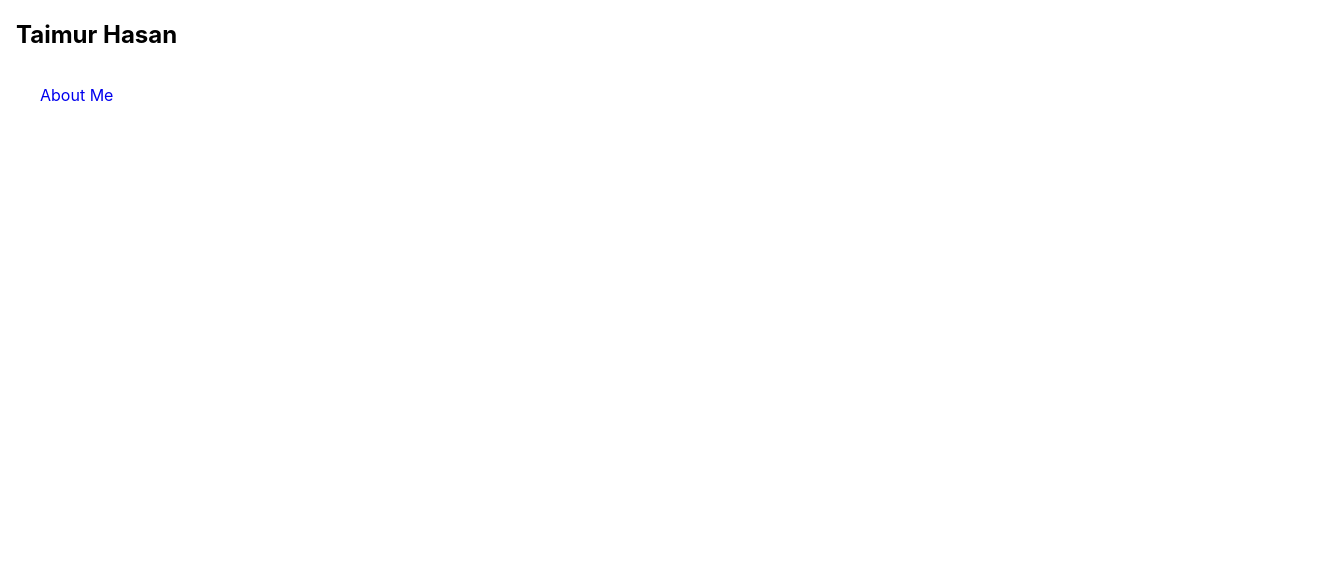
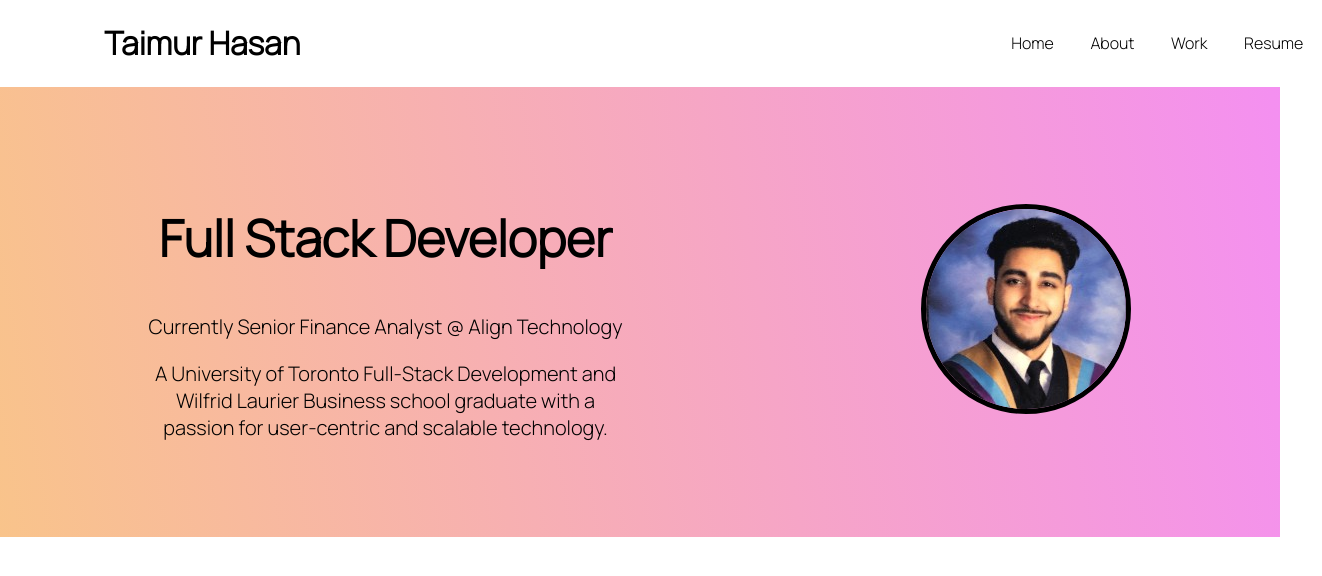
Before and after one commit to TaimurHasan/professional-portfolio-react, a React (Create React App) app: page / in a window 1280 px wide. Shown: the top 576 px of the page, 1322 px wide, since content can reach past the window. Built offline with nearby package versions, Linux system fonts and the light colour scheme.

Commit message:
added hero section - working on conditional rendering

```diff
--- a/public/index.html
+++ b/public/index.html
@@ -9,6 +9,9 @@
       name="description"
       content="Web site created using create-react-app"
     />
+    <link rel="preconnect" href="https://fonts.googleapis.com">
+    <link rel="preconnect" href="https://fonts.gstatic.com" crossorigin>
+    <link href="https://fonts.googleapis.com/css2?family=Inter:wght@300;500&family=Manrope:wght@200;300&display=swap" rel="stylesheet">
     <link rel="apple-touch-icon" href="%PUBLIC_URL%/logo192.png" />
     <!--
       manifest.json provides metadata used when your web app is installed on a
--- a/src/App.js
+++ b/src/App.js
@@ -1,13 +1,23 @@
-import React from "react";
-import Header from './components/Header'
+import React, { useState } from "react";
 import NavBar from "./components/NavBar/NavBar";
+import Hero from "./components/Hero";
 
 function App() {
+  const [sections] = useState([
+    { name: 'About' },
+    { name: 'Work' }
+  ])
+
+  const [currentSection, setCurrentSection ] = useState();
+
   return (
-    <div>
-      <Header />
-      <NavBar />
-    </div>
+    <main>
+      <NavBar
+        currentSection={currentSection}
+        setCurrentSection = {setCurrentSection}
+      />
+      <Hero currentSection={currentSection}/>
+    </main>
   );
 }
 
--- a/src/components/Header/index.js
+++ /dev/null
@@ -1,11 +0,0 @@
-import React from "react";
-
-function Header() {
-    return (
-        <header className = "flex-row px-2" id ="page">
-            <h2>Taimur Hasan</h2>
-        </header>
-    )
-};
-
-export default Header;
--- /dev/null
+++ b/src/components/Hero/Hero.module.css
@@ -0,0 +1,56 @@
+.hero {
+    background: hsla(31, 90%, 76%, 1);
+
+    background: linear-gradient(10deg, hsla(31, 90%, 76%, 1) 0%, hsla(302, 82%, 76%, 1) 100%);
+
+    background: -moz-linear-gradient(10deg, hsla(31, 90%, 76%, 1) 0%, hsla(302, 82%, 76%, 1) 100%);
+
+    background: -webkit-linear-gradient(10deg, hsla(31, 90%, 76%, 1) 0%, hsla(302, 82%, 76%, 1) 100%);
+
+    filter: progid: DXImageTransform.Microsoft.gradient( startColorstr="#F9C58D", endColorstr="#F492F0", GradientType=1 );
+}
+
+.HeroContent {
+    display: flex;
+    flex-direction: column;
+    justify-content: space-around;
+    align-items: center;
+    width: 100%;
+    height: 100%;
+}
+
+.HeroImage {
+    margin: 20px 20px;
+    border-radius: 50%;
+    border:solid 5px black;
+}
+
+.HeroContent h2 {
+    font-size: 50px;
+    font-weight: 2000;
+    text-align: center;
+    padding: 0 2%;
+}
+
+.HeroContent p {
+    font-size: 20px;
+    text-align: center;
+    padding: 0 2%;
+}
+
+.HeroIntro {
+    width: 100%;
+}
+
+@media screen and (min-width: 990px) {
+    .hero {
+        height: 450px;
+    }
+    .HeroContent {
+        flex-direction: row;
+    }
+
+    .HeroIntro {
+        width: 40%;
+    }
+}
--- /dev/null
+++ b/src/components/Hero/index.js
@@ -0,0 +1,30 @@
+import React from "react";
+import classes from "./Hero.module.css"
+
+function Hero (props) {
+    const {
+        currentSection
+    } = props;
+
+    return (
+
+        <section className={classes.hero}>
+            {!currentSection ? (
+            <div className={classes.HeroContent}>
+                <div className = {classes.HeroIntro}>
+                    <h2>Full Stack Developer</h2>
+                    <p>Currently Senior Finance Analyst @ Align Technology</p>
+                    <p>A University of Toronto Full-Stack Development and Wilfrid Laurier Business school graduate with a passion for user-centric and scalable technology.</p>
+                </div>
+                <div>
+                    <img className = {classes.HeroImage} src = "./assets/images/Headshot.jpg.jfif" />
+                </div>
+            </div>
+            ) : (
+                <div>ok</div>
+            )}
+        </section>
+    )
+};
+
+export default Hero;
--- a/src/components/NavBar/MobileNavigation.js
+++ b/src/components/NavBar/MobileNavigation.js
@@ -1,7 +1,7 @@
 import React, { useState } from "react";
 import NavLinks from "./NavLinks";
 import classes from './NavBar.module.css';
-import { GiHamburgerMenu } from 'react-icons/gi';
+import { AiOutlineMenu } from 'react-icons/ai';
 import { GrClose } from 'react-icons/gr';
 
 function MobileNavigation () {
@@ -9,7 +9,7 @@ function MobileNavigation () {
     const [open, setOpen] = useState(false);
 
     const hamburgerIcon =
-    <GiHamburgerMenu className = {classes.Hamburger} size='40px' color='black'
+    <AiOutlineMenu className = {classes.Hamburger} size='40px' color='black'
         onClick={() => setOpen(!open)}
     />
 
--- a/src/components/NavBar/NavBar.js
+++ b/src/components/NavBar/NavBar.js
@@ -3,10 +3,18 @@ import MobileNavigation from "./MobileNavigation";
 import Navigation from "./Navigation";
 import classes from './NavBar.module.css';
 
-function NavBar () {
+function NavBar (props) {
+    const {
+        currentSection,
+        setCurrentSection
+    } = props;
+
     return (
         <div className={classes.NavBar}>
-            <Navigation />
+            <a href="/">
+                <h1>Taimur Hasan</h1>
+            </a>
+            <Navigation currentSection={currentSection} setCurrentSection={setCurrentSection}/>
             <MobileNavigation />
         </div>
     )
--- a/src/components/NavBar/NavBar.module.css
+++ b/src/components/NavBar/NavBar.module.css
@@ -1,5 +1,32 @@
+.NavBar {
+    display: flex;
+    justify-content: space-around;
+}
+
+.NavBar a {
+    flex: 0 50%;
+    cursor: pointer;
+}
+
+.NavBar .Navigation {
+    display: flex;
+    justify-content: center;
+
+}
+
 .NavBar .MobileNavigation {
     display: none;
+}
+
+.NavList {
+    display: flex;
+    justify-content: space-around;
+}
+
+.NavList li {
+    display: flex;
+    align-items: center;
+    padding: 0 10%;
 }
 
 @media screen and (max-width: 990px) {
@@ -10,27 +37,33 @@
     .NavBar .MobileNavigation {
         display: flex;
         align-items: center;
-        background: red;
     }
 
     .NavBar .MobileNavigation .Hamburger {
         position: absolute;
         right: 5%;
         cursor: pointer;
-        transition: all 1s ease-in-out;
     }
 
     .NavBar nav ul {
         display: flex;
         flex-direction: column;
         position: absolute;
+        align-items: center;
         top: 80px;
-        right: 0;
-        width: 100%;
+        right: 30px;
     }
 
     .NavBar nav ul li {
-        padding-left: 15%;
+        float: right;
+        margin: 5%;
+        background-color: white;
+        border-radius: 10px;
+        padding: 20% 30%;
+    }
+
+    .NavBar nav ul li a {
+        text-align: center;
     }
 
     .NavBar {
--- a/src/components/NavBar/NavLinks.js
+++ b/src/components/NavBar/NavLinks.js
@@ -1,20 +1,56 @@
 import React from "react"
 import {motion} from 'framer-motion'
+import classes from './NavBar.module.css'
 
 function NavLinks (props) {
     const animateFrom = {opacity: 0, y: -40}
     const animateTo = {opacity: 1, y: 0}
 
+    const {
+        currentSection,
+        setCurrentSection
+    } = props;
 
     return (
-        <ul>
+            <ul className={classes.NavList}>
                 <motion.li
                     onClick={() => props.isMobile && props.closeMobileMenu()}
                     initial={animateFrom}
                     animate={animateTo}
                     transition={{delay: 0.10}}
                 >
-                <a href="/">About Me</a>
+                    <a href="/">Home</a>
+                </motion.li>
+                <motion.li
+                    onClick={() => props.isMobile && props.closeMobileMenu()}
+                    initial={animateFrom}
+                    animate={animateTo}
+                    transition={{delay: 0.20}}
+                >
+                    <a
+                        onClick={() => {
+                            setCurrentSection({ name: "About" })
+                            console.log(currentSection)
+                        }}
+                    >
+                        About
+                    </a>
+                </motion.li>
+                <motion.li
+                    onClick={() => props.isMobile && props.closeMobileMenu()}
+                    initial={animateFrom}
+                    animate={animateTo}
+                    transition={{delay: 0.30}}
+                >
+                    <a href="/">Work</a>
+                </motion.li>
+                <motion.li
+                    onClick={() => props.isMobile && props.closeMobileMenu()}
+                    initial={animateFrom}
+                    animate={animateTo}
+                    transition={{delay: 0.40}}
+                >
+                    <a href="/">Resume</a>
                 </motion.li>
             </ul>
     )
--- a/src/components/NavBar/Navigation.js
+++ b/src/components/NavBar/Navigation.js
@@ -2,10 +2,15 @@ import React from "react";
 import NavLinks from "./NavLinks";
 import classes from './NavBar.module.css';
 
-function Navigation () {
+function Navigation (props) {
+    const {
+        currentSection,
+        setCurrentSection
+    } = props;
+
     return (
         <nav className={classes.Navigation}>
-            <NavLinks />
+            <NavLinks currentSection={currentSection} setCurrentSection={setCurrentSection}/>
         </nav>
     );
 };
--- a/src/index.css
+++ b/src/index.css
@@ -6,7 +6,7 @@
 
 body {
   margin: 0;
-  font-family: -apple-system, BlinkMacSystemFont, 'Segoe UI', 'Roboto', 'Oxygen',
+  font-family: 'Manrope', -apple-system, BlinkMacSystemFont, 'Segoe UI', 'Roboto', 'Oxygen',
     'Ubuntu', 'Cantarell', 'Fira Sans', 'Droid Sans', 'Helvetica Neue',
     sans-serif;
   -webkit-font-smoothing: antialiased;
@@ -28,9 +28,7 @@ body {
 }
 
 main {
-	margin: 0 auto;
-	max-width: 90%;
-  padding: 50px 30px;
+	max-width: 100%;
 }
 
 nav li {
@@ -39,6 +37,7 @@ nav li {
 
 a {
   text-decoration: none;
+  color: black;
 }
 
 /* functional styles */
```
Also changed, not shown: public/assets/images/Headshot.jpg.jfif (added). Lines whose indentation alone changed are shown as unchanged.
